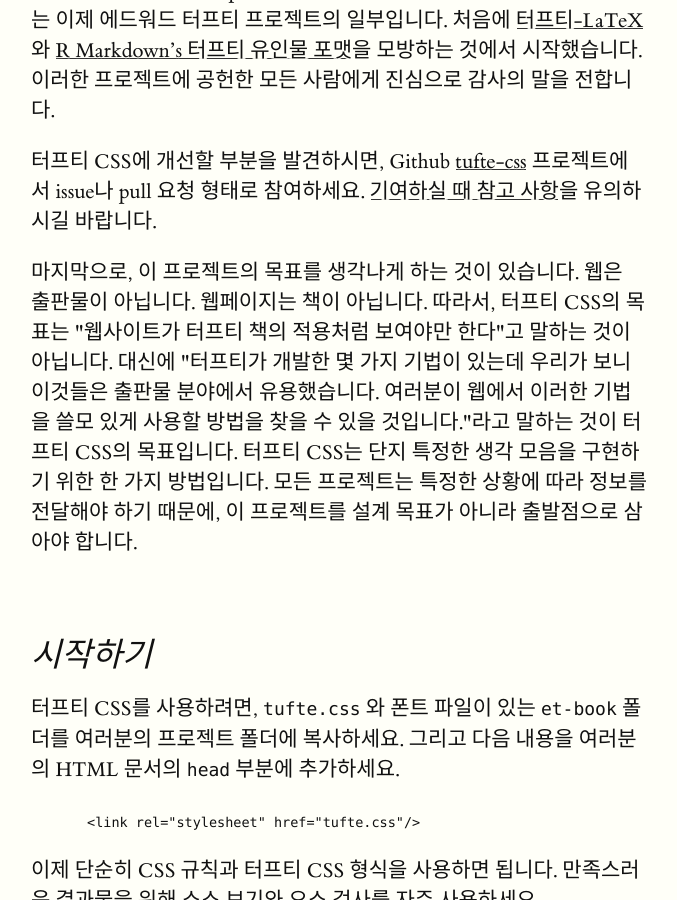
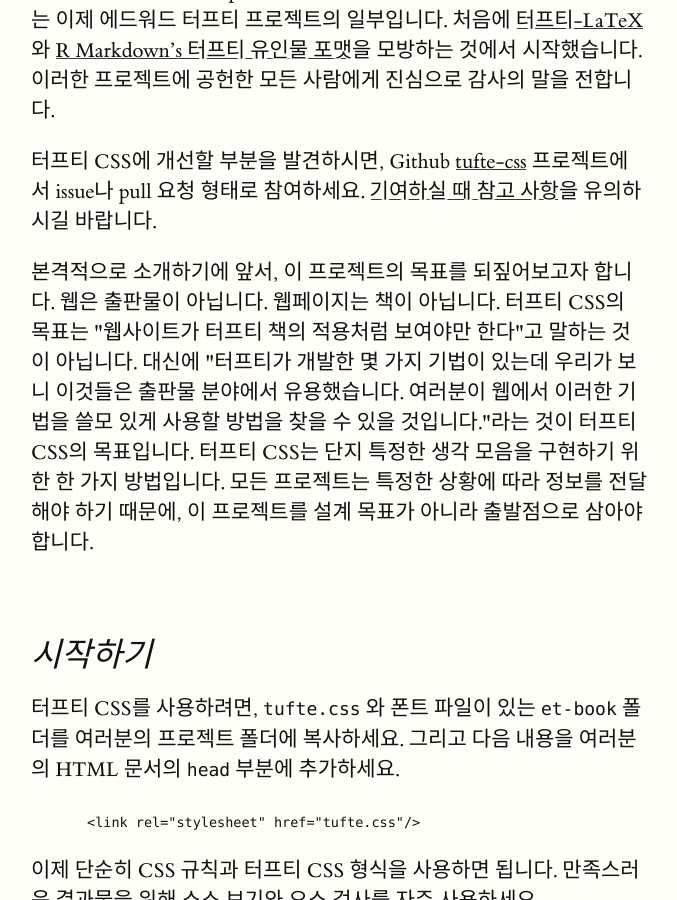
Before and after one commit to danielykim/danielykim.github.io, a Jekyll site: the page built from _posts/2016-11-21-Tufte-CSS-Korean.html, in a window 1280 px wide and 900 px high, scrolled down 702 px. Shown: the whole window, without its empty margins (129-806 px from the left). Built offline with Jekyll 4.4.1, drawn with Linux system fonts in a browser that asks for light colours; comment, search, counter and statistics services are not loaded.

Commit message:
modify _posts/Tufte-CSS-Korean

```diff
--- a/_posts/2016-11-21-Tufte-CSS-Korean.html
+++ b/_posts/2016-11-21-Tufte-CSS-Korean.html
@@ -12,12 +12,12 @@
   <p><a href="http://www.daveliepmann.com">데이브 리프만Dave Liepmann</a>이 터프티 CSS를 제작하였고 터프티 CSS는 이제 에드워드 터프티 프로젝트의 일부입니다. 처음에 <a href="https://tufte-latex.github.io/tufte-latex/">터프티-<span class="latex">L<span class="latex-sup">a</span>T<span class="latex-sub">e</span>X</span></a> 와 <a href="http://rmarkdown.rstudio.com/tufte_handout_format.html">R Markdown’s 터프티 유인물 포맷</a>을 모방하는 것에서 시작했습니다. 이러한 프로젝트에 공헌한 모든 사람에게 진심으로 감사의 말을 전합니다.</p>
   <p>터프티 CSS에 개선할 부분을 발견하시면, Github <a href="https://github.com/edwardtufte/tufte-css">tufte-css</a> 프로젝트에서 issue나 pull 요청
 형태로 참여하세요. <a href="https://github.com/edwardtufte/tufte-css#contributing">기여하실 때 참고 사항</a>을 유의하시길 바랍니다.</p>
-  <p>마지막으로, 이 프로젝트의 목표를 생각나게 하는 것이 있습니다. 웹은 출판물이
-아닙니다. 웹페이지는 책이 아닙니다. 따라서, 터프티 CSS의 목표는 "웹사이트가
+  <p>본격적으로 소개하기에 앞서, 이 프로젝트의 목표를 되짚어보고자 합니다. 웹은 출판물이
+아닙니다. 웹페이지는 책이 아닙니다. 터프티 CSS의 목표는 "웹사이트가
 터프티 책의 적용처럼 보여야만 한다"고 말하는 것이 아닙니다.
 대신에 "터프티가 개발한 몇 가지 기법이 있는데 우리가 보니 이것들은 출판물 분야에서
 유용했습니다. 여러분이 웹에서 이러한 기법을 쓸모 있게 사용할 방법을 찾을 수
-있을 것입니다."라고 말하는 것이 터프티 CSS의 목표입니다. 터프티 CSS는 단지 특정한
+있을 것입니다."라는 것이 터프티 CSS의 목표입니다. 터프티 CSS는 단지 특정한
 생각 모음을 구현하기 위한 한 가지 방법입니다. 모든 프로젝트는 특정한 상황에 따라
 정보를 전달해야 하기 때문에, 이 프로젝트를 설계 목표가 아니라 출발점으로
 삼아야 합니다.
```
